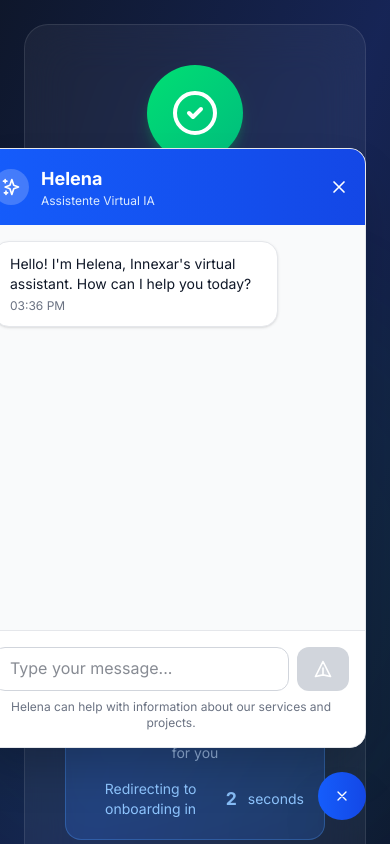
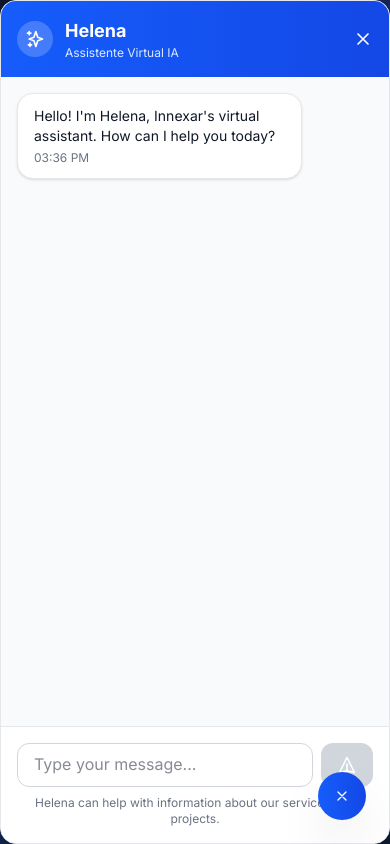
Before and after one commit to viniciussvasques/innexarwebsite, a Next.js app: page /en/launch/success in a window 390 px wide. Both pictures are taken after a click on the button "Abrir chat com IA". Shown: the top 844 px of the page. Built offline with nearby package versions, Linux system fonts and the light colour scheme; no server answers.

Commit message:
fix: Helena chat - correct CRM API URL and make modal responsive (fullscreen on mobile)

```diff
--- a/src/app/api/ai/chat/route.ts
+++ b/src/app/api/ai/chat/route.ts
@@ -13,10 +13,10 @@ export async function POST(request: NextRequest) {
     }
 
     // URL da API do CRM (endpoint público)
-    const crmApiUrl = process.env.CRM_API_URL || 'https://api.sales.innexar.app'
+    const crmApiUrl = process.env.CRM_API_URL || 'https://sales.innexar.app/api'
 
     // Fazer requisição para o CRM (endpoint público)
-    const response = await fetch(`${crmApiUrl}/api/ai/public/chat`, {
+    const response = await fetch(`${crmApiUrl}/ai/public/chat`, {
       method: 'POST',
       headers: {
         'Content-Type': 'application/json',
--- a/src/components/ai-chat/AIChat.tsx
+++ b/src/components/ai-chat/AIChat.tsx
@@ -157,7 +157,8 @@ const AIChat = () => {
       {/* Chat Window */}
       {isOpen && (
         <div
-          className="fixed bottom-24 right-6 z-[9998] w-full max-w-md h-[600px] bg-white rounded-2xl shadow-2xl flex flex-col overflow-hidden border border-gray-200"
+          className="fixed z-[9998] bg-white rounded-2xl sm:rounded-2xl shadow-2xl flex flex-col overflow-hidden border border-gray-200
+            inset-0 sm:inset-auto sm:bottom-24 sm:right-6 sm:w-full sm:max-w-md sm:h-[500px] md:h-[600px]"
           style={{
             animation: 'slideUp 0.3s ease-out'
           }}
@@ -197,15 +198,13 @@ const AIChat = () => {
                 }}
               >
                 <div
-                  className={`max-w-[80%] rounded-2xl px-4 py-3 ${
-                    message.role === 'user'
+                  className={`max-w-[80%] rounded-2xl px-4 py-3 ${message.role === 'user'
                       ? 'bg-blue-600 text-white'
                       : 'bg-white text-gray-900 shadow-sm border border-gray-200'
                     }`}
                 >
                   <p className="text-sm whitespace-pre-wrap break-words">{message.content}</p>
-                  <p className={`text-xs mt-1 ${
-                    message.role === 'user' ? 'text-blue-100' : 'text-gray-500'
+                  <p className={`text-xs mt-1 ${message.role === 'user' ? 'text-blue-100' : 'text-gray-500'
                     }`}>
                     {message.timestamp.toLocaleTimeString([], { hour: '2-digit', minute: '2-digit' })}
                   </p>
```
Lines whose indentation alone changed are shown as unchanged.
